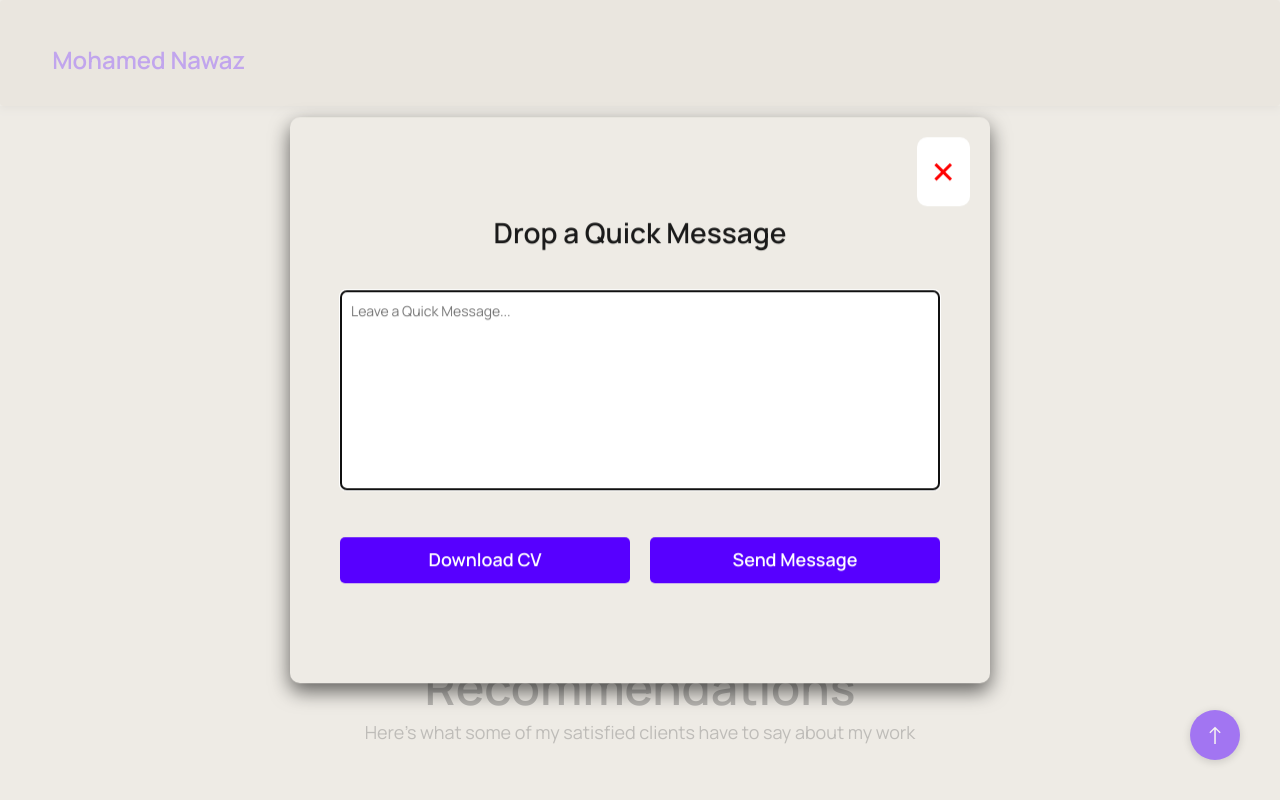
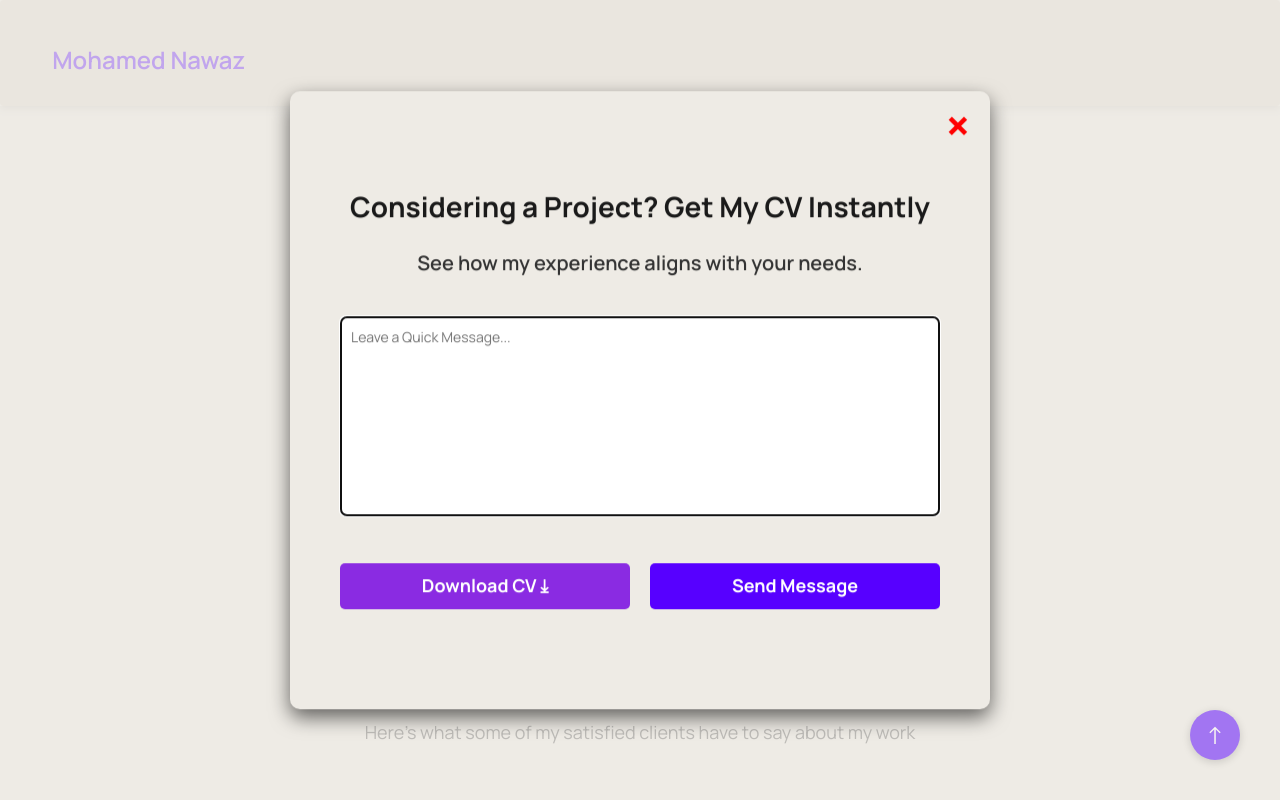
Before and after one commit to mohamed-nawas/resume, a React (Vite) app: page / in a window 1280 px wide. Both pictures are taken after a click on the element 496 px from the left and 6133 px from the top of the page. Shown: the part 5733-6533 px from the top of the page. Built offline with nearby package versions, Linux system fonts and the light colour scheme.

Commit message:
smoothed the popup ui/ux

```diff
--- a/src/components/modal/index.tsx
+++ b/src/components/modal/index.tsx
@@ -37,7 +37,8 @@ const Modal = () => {
         <div className="rss-modal">
             <div className="rss-modal__content">
                 <span className="rss-modal__content__close-btn" onClick={closeModal}>&times;</span>
-                <h2 className="rss-modal__content__title font-18-28">Drop a Quick Message</h2>
+                <h2 className="rss-modal__content__title font-18-28">Considering a Project? Get My CV Instantly</h2>
+                <h4 className="rss-modal__content__slug font-16-20">See how my experience aligns with your needs.</h4>
                 <form onSubmit={handleSubmit}>
                     <textarea name="message" placeholder="Leave a Quick Message..." required />
                     <div className="rss-modal__content__btn-container">
@@ -46,7 +47,7 @@ const Modal = () => {
                             download
                             className="rss-modal__content__btn-container__download-btn font-14-18"
                         >
-                            Download CV
+                            Download CV ⤓
                         </a>
                         <button type="submit" className="rss-modal__content__btn-container__submit-btn font-14-18">
                             Send Message
--- a/src/scss/base/_modal.scss
+++ b/src/scss/base/_modal.scss
@@ -31,20 +31,25 @@
         @include screens.max-smd { width: 80%; }
 
         &__title {
-            font-weight: 600;
+            font-weight: 700;
             margin-bottom: 30px;
             color: var(--color-grey-10);
         }
 
+        &__slug {
+            font-weight: 600;
+            margin-bottom: 30px;
+            color: var(--color-grey-20);
+        }
+
         &__close-btn {
             position: absolute;
-            top: 20px;
+            top: 0;
             right: 20px;
             font-size: clamp(28px, 7vw, 48px);
+            font-weight: 700;
             cursor: pointer;
             color: red;
-            padding: 0 15px;
-            background-color: var(--color-absolute-white);
             border-radius: 10px;
         }
 
@@ -54,19 +59,20 @@
             @include screens.max-smtb { flex-direction: column; gap: 10px; }
             &__download-btn, &__submit-btn {
                 display: block;
-                width: 100%;
+                width: 50%;
                 margin-top: 12px;
                 padding: 10px;
                 border: none;
                 background: var(--color-purple-50);
                 color: var(--color-absolute-white);
                 border-radius: 5px;
-                cursor: pointe;
-                font-weight: 600;
+                cursor: pointer;
+                font-weight: 700;
                 transition: background 0.3s ease;
 
                 &:hover { background: var(--color-other-purple); }
             }
+            &__download-btn { background: #8A2BE2; }
         }
     }
 
```
